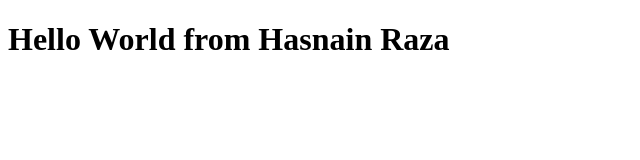
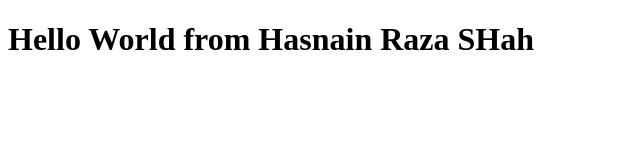
Before and after one commit to syedhasnainrazashah/Bootcamp2020, a plain HTML site: page index.html in a window 1280 px wide. Shown: the whole page, without its empty margins (0-640 px from the left). Drawn offline with Linux system fonts and the light colour scheme.

Commit message:
Update index.html

```diff
--- a/index.html
+++ b/index.html
@@ -6,6 +6,6 @@
     <title>Document</title>
 </head>
 <body>
-    <h1>Hello World from Hasnain Raza</h1>
+    <h1>Hello World from Hasnain Raza SHah</h1>
 </body>
 </html>
```
